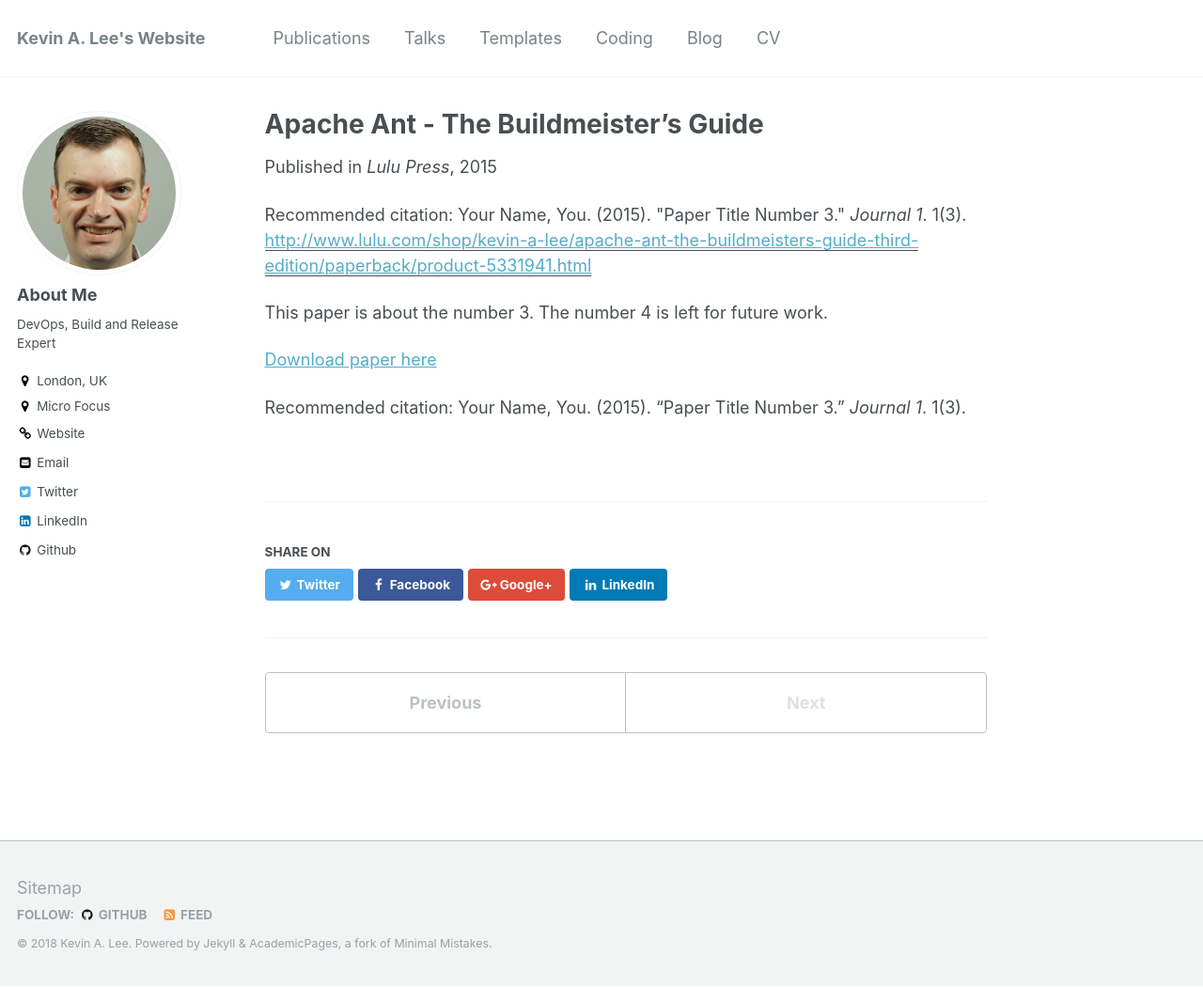
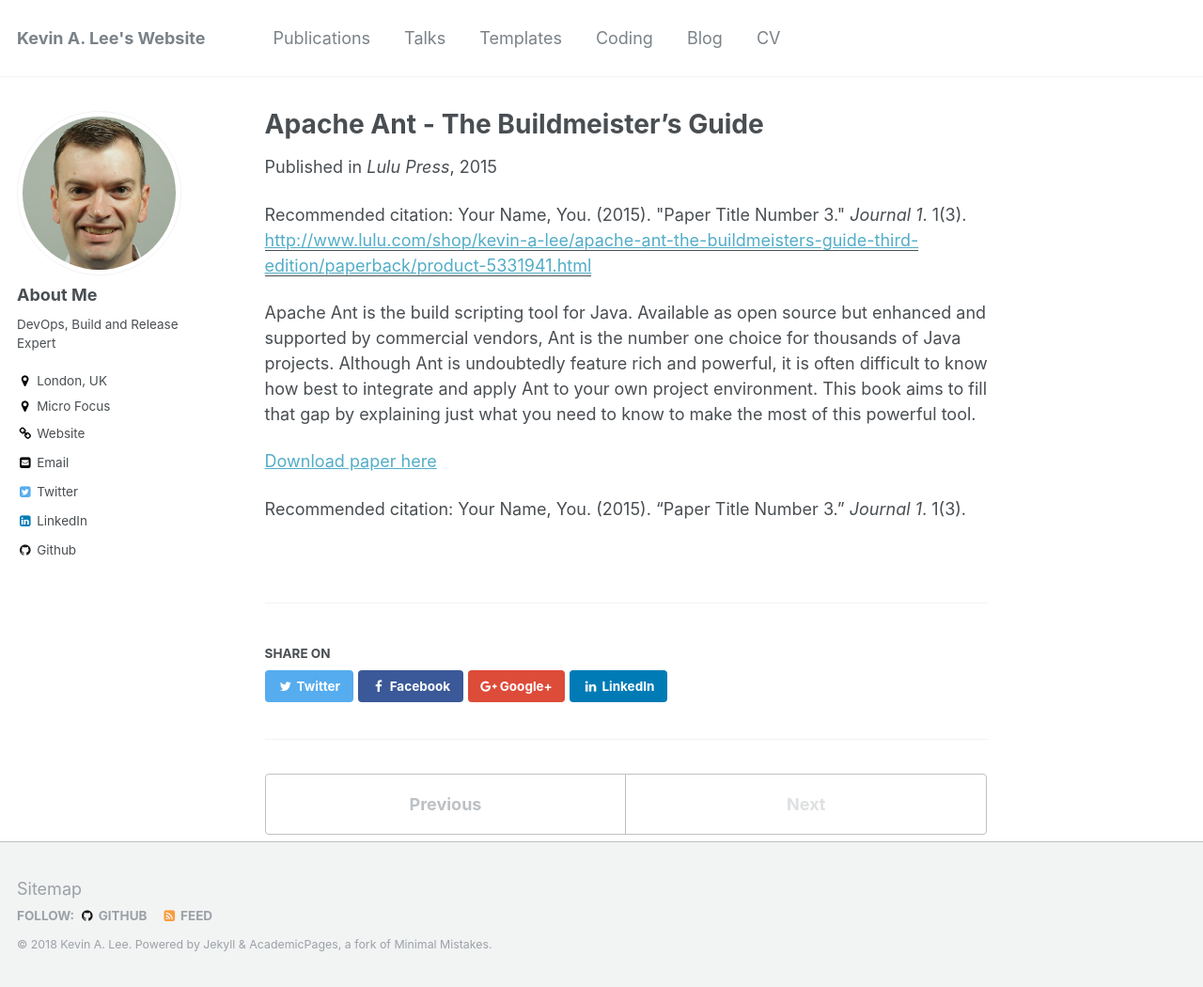
Before and after one commit to kadraman/akevinlee.github.io, a Jekyll site: the page built from _publications/2015-10-01-paper-title-number-3.md, in a window 1280 px wide and 1050 px high. Shown: the whole window at 94% size. Built offline with Jekyll 4.4.1, drawn with Linux system fonts in a browser that asks for light colours.

Commit message:
Working on Publications

```diff
--- a/_publications/2015-10-01-paper-title-number-3.md
+++ b/_publications/2015-10-01-paper-title-number-3.md
@@ -2,13 +2,14 @@
 title: "Apache Ant - The Buildmeister's Guide"
 collection: publications
 permalink: /publication/2015-10-01-paper-title-number-3
-excerpt: 'This paper is about the number 3. The number 4 is left for future work.'
+excerpt: 'This book is about implementing a Java based build process using Apache Ant.'
 date: 2015-10-01
 venue: 'Lulu Press'
 paperurl: 'http://www.lulu.com/shop/kevin-a-lee/apache-ant-the-buildmeisters-guide-third-edition/paperback/product-5331941.html'
 citation: 'Your Name, You. (2015). &quot;Paper Title Number 3.&quot; <i>Journal 1</i>. 1(3).'
 ---
-This paper is about the number 3. The number 4 is left for future work.
+Apache Ant is the build scripting tool for Java. Available as open source but enhanced and supported by commercial vendors, Ant is the number one choice for thousands of Java projects. Although Ant is undoubtedly feature rich and powerful, it is often difficult to know how best to integrate and apply Ant to your own project environment. This book aims to fill that gap by explaining just what you need to know to make the most of this powerful tool.
+
 
 [Download paper here](http://academicpages.github.io/files/paper3.pdf)
 
```
